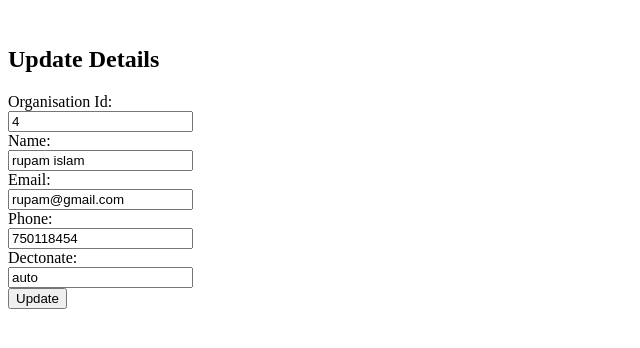
After one commit to subhasish1/TrackDebtor, a Django app: page /editcust/2 in a window 1280 px wide. The commit adds this page. Shown: the top 348 px of the page, without its empty margins (0-640 px from the left). Run offline with Django 3.2, Linux system fonts and the light colour scheme; data comes from the database, SQL or seed files in the repository; both versions use the stored data as it was after the commit.

Commit message:
editdone

```diff
--- a/organisations/templates/organisations/customer.html
+++ b/organisations/templates/organisations/customer.html
@@ -54,6 +54,7 @@
                       <label for="email" class="">Email</label>
                       <input type="text" id="email" name="custemail" class="form-control">
 
+
                   </div>
                   </div>
                   <!--Grid column-->
@@ -67,6 +68,7 @@
                     <div class="md-form mb-0">
                       <label for="Phone" class="">Phone</label>
                       <input type="text" id="Phone" name="custphone" class="form-control">
+
                   </div>
                   </div>
                   <!--Grid column-->
@@ -77,8 +79,9 @@
                   <!--Grid column-->
                   <div class="col-md-6">
                     <div class="md-form mb-0">
-                      <label for="dectonate" class="">dectonate</label>
+                      <label for="dectonate" class="">Dectonate</label>
                       <input type="text" id="dectonate" name="custstatus" class="form-control">
+
                   </div>
                   </div>
                   <!--Grid column-->
--- /dev/null
+++ b/organisations/templates/organisations/editcust.html
@@ -0,0 +1,62 @@
+<!DOCTYPE html>
+<html lang="en">
+<head>
+    <meta charset="UTF-8">
+    <title>Hello, world!</title>
+    {% load staticfiles %}
+
+</head>
+<body>
+<form method="POST" class="post-form" action="/updatecust/{{customer.id}}">
+        {% csrf_token %}
+    <div class="container">
+<br>
+    <div class="form-group row">
+    <label class="col-sm-1 col-form-label"></label>
+    <div class="col-sm-4">
+    <h2 class="h1-responsive font-weight-bold text-center my-4">Update Details</h2>
+    </div>
+  </div>
+    <div class="form-group row">
+    <label class="col-sm-2 col-form-label">Organisation Id:</label>
+    <div class="col-sm-4">
+        <input type="text" name="orgid" id="orgid" required maxlength="20" value="{{ customer.orgid}}"/>
+    </div>
+  </div>
+  <div class="form-group row">
+    <label class="col-sm-2 col-form-label">Name:</label>
+    <div class="col-sm-4">
+        <input type="text" name="custname" id="custname" required maxlength="100" value="{{ customer.custname }}" />
+    </div>
+  </div>
+    <div class="form-group row">
+    <label class="col-sm-2 col-form-label">Email:</label>
+    <div class="col-sm-4">
+        <input type="email" name="custemail" id="custemail" required maxlength="254" value="{{ customer.custemail }}" />
+    </div>
+  </div>
+
+  <div class="form-group row">
+      <label class="col-sm-2 col-form-label">Phone:</label>
+      <div class="col-sm-4">
+          <input type="text" name="custphn" id="custphn" required maxlength="15" value="{{ customer.custphn }}" />
+      </div>
+    </div>
+
+    <div class="form-group row">
+        <label class="col-sm-2 col-form-label">Dectonate:</label>
+        <div class="col-sm-4">
+            <input type="text" name="custstatus" id="dectonate" required maxlength="15" value="{{ customer.custstatus }}" />
+        </div>
+      </div>
+
+    <div class="form-group row">
+    <label class="col-sm-1 col-form-label"></label>
+    <div class="col-sm-4">
+    <button type="submit" class="btn btn-success">Update</button>
+    </div>
+  </div>
+    </div>
+</form>
+</body>
+</html>
--- a/organisations/urls.py
+++ b/organisations/urls.py
@@ -12,4 +12,9 @@ urlpatterns = [
     path('mail/',views.email, name='mail'),
     path('display/',views.show, name='show'),
    # path('login/',views.login, name='login'),
+
+    path('showcust/',views.showcust, name='showcust'),
+    path('editcust/<int:id>',views.editcust, name='editcust'),
+    path('updatecust/<int:id>',views.updatecust, name='updatecust'),
+    path('deletecust/<int:id>',views.destroy, name='destroy'),
 ]
--- a/organisations/views.py
+++ b/organisations/views.py
@@ -1,9 +1,10 @@
-from django.shortcuts import render
+from django.shortcuts import render, redirect
 from django.conf.urls.static import static
 from .models import Organisations , Customer,Outstanding
 from django.http import HttpResponse
 from django.core.mail import send_mail
 from django.conf import settings
+from organisations.forms import CustomerForm
 # Create your views here.
 
 def index(request):
@@ -36,15 +37,15 @@ def orgreg(request):
     else:
         return render(request,'organisations/orgRegister.html')
 #def login(request):
-       # if request.method == 'POST':
-               # org_name=request.POST.get('orgname')
-               # org_email=request.POST.get('orgemail')
-
-
-       # else:
-               # return render(request,'organisations/orgRegister.html')
-               # orga = Organisations.objects.get(orgname="")
-        #   return render(request,"organisations/login.html",)
+ #       if request.method == 'POST':
+  #              org_name=request.POST.get('orgname')
+   #             org_email=request.POST.get('orgemail')
+    #
+     #
+      #  else:
+       #         return render(request,'organisations/orgRegister.html')
+        #        orga = Organisations.objects.get(orgname="")
+         #  return render(request,"organisations/login.html",)
 def show(request):
     orga= Organisations.objects.all()
     return render(request,"organisations/showreg.html",{'org':orga})
@@ -62,6 +63,41 @@ def custreg(request):
         return render(request,'organisations/orgRegister.html')
     else:
         return render(request,'organisations/customer.html')
+
+
+def showcust(request):
+    customers = Customer.objects.all()
+    return render(request,"organisations/showcust.html",{'customers':customers})
+
+
+
+
+def editcust(request, id):
+        customer = Customer.objects.get(id=id)
+        if request.method == "POST":
+                org_id=request.POST.get('orgid')
+                cust_name=request.POST.get('custname')
+                cust_email=request.POST.get('custemail')
+                cust_phn=request.POST.get('custphone')
+                cust_status=request.POST.get('custstatus')
+
+                customer = Customer(orgid=org_id, custname=cust_name, custemail=cust_email,custphn=cust_phn,custstatus=cust_status )
+                customer.save()
+
+        return render(request,'organisations/editcust.html',{'customer': customer})
+
+def updatecust(request, id):
+        customer = Customer.objects.get(id=id)
+        form = CustomerForm(request.POST, instance = customer)
+        form.save()
+        return redirect("/showcust")
+
+
+def destroy(request,id):
+        customer = Customer.objects.get(id=id)
+        customer.delete()
+        return redirect("/showcust/")
+
 def outstanding(request):
     if request.method == 'POST':
 
```
Also changed, not shown: organisations/forms.py (+8 -0 lines), organisations/templates/organisations/showcust.html (added, +49 -0 lines), db.sqlite3.
